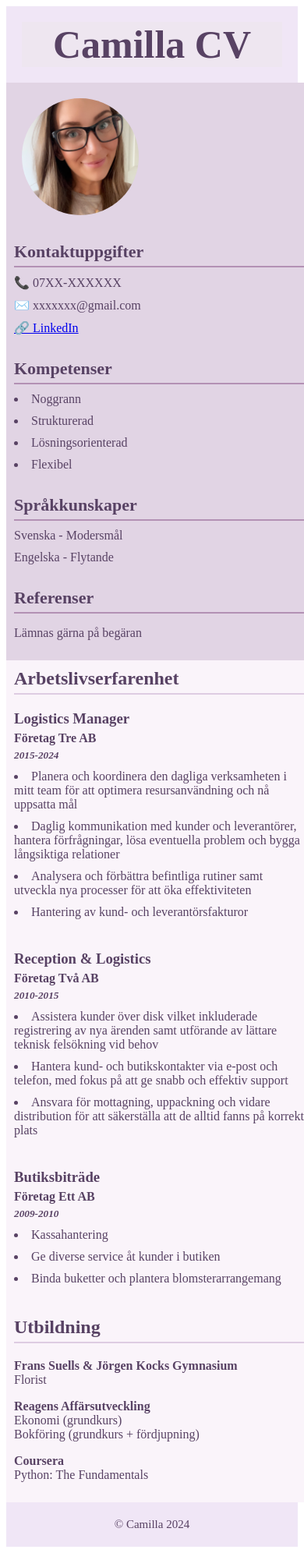
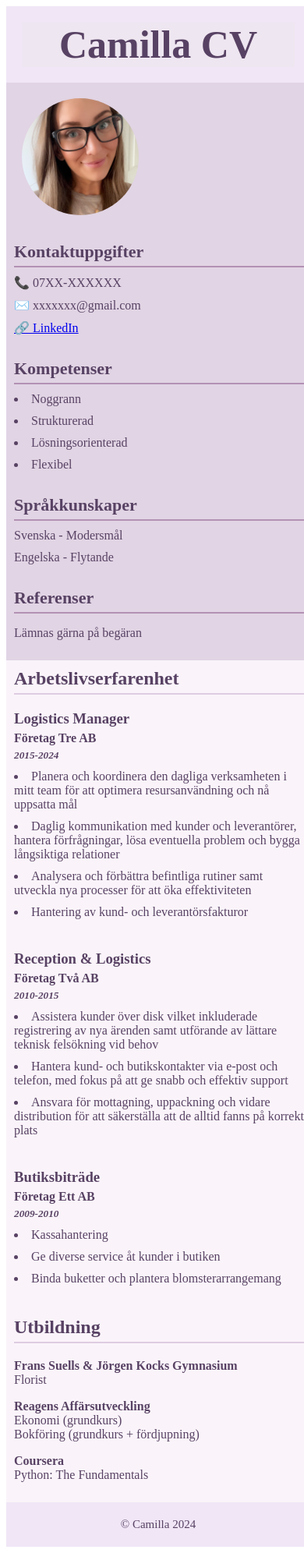
Before and after one commit to Milla-8/CV, a plain HTML site: page index.html in a window 390 px wide. Shown: the whole page at 78% size. Drawn offline with Linux system fonts and the light colour scheme.

Commit message:
Header and footer margin

```diff
--- a/css/stylesheet.css
+++ b/css/stylesheet.css
@@ -107,8 +107,8 @@ footer {
     font-size: 15px;
     color: rgb(88, 66, 100);
     background-color: #eee6f0;
-    padding-top: 30px;
-    padding-bottom: 30px;
+    /* padding-top: 30px;
+    padding-bottom: 30px; */
     text-align: center;
 }
 
@@ -149,7 +149,7 @@ footer {
         margin: 0;
         padding: 20px;
         background-color: #f0e6f6;
-        width: 100%;
+        width: 100vw;
         box-sizing: border-box;
         text-align: center;
     }
```
